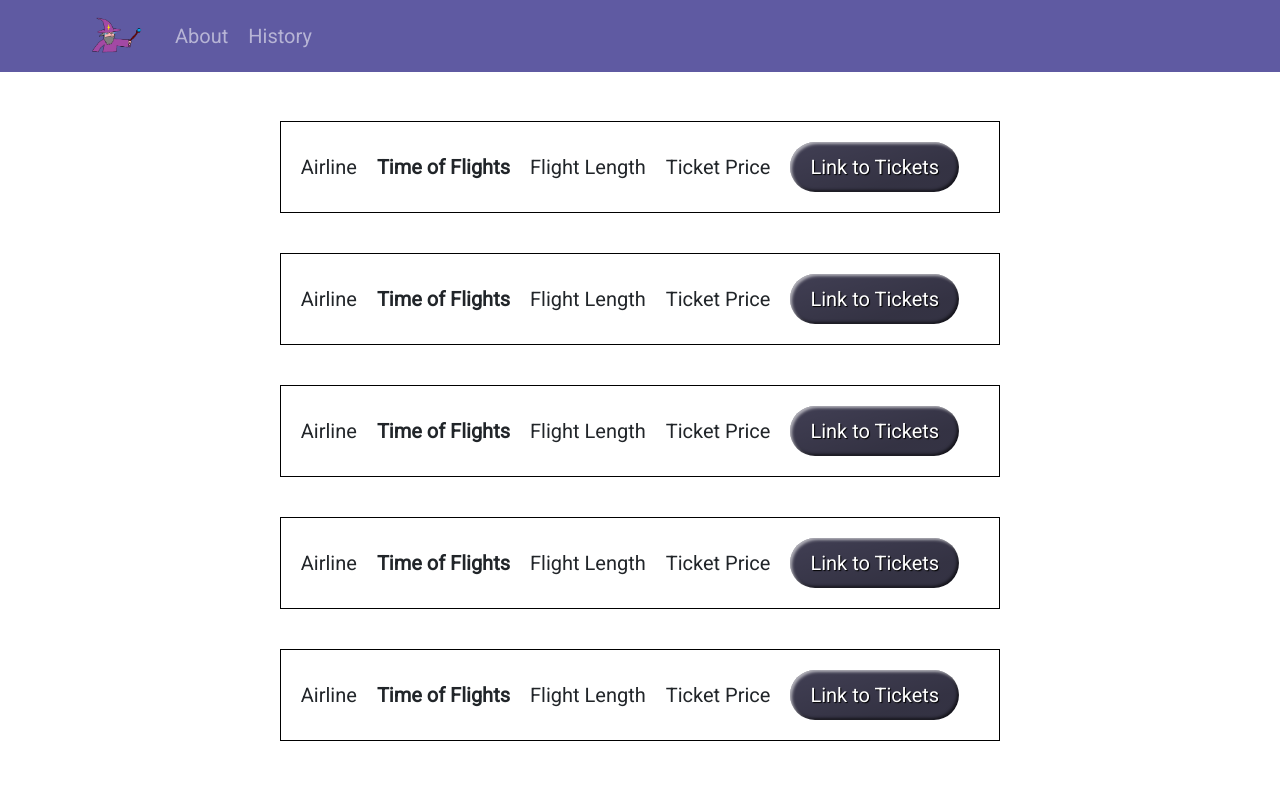
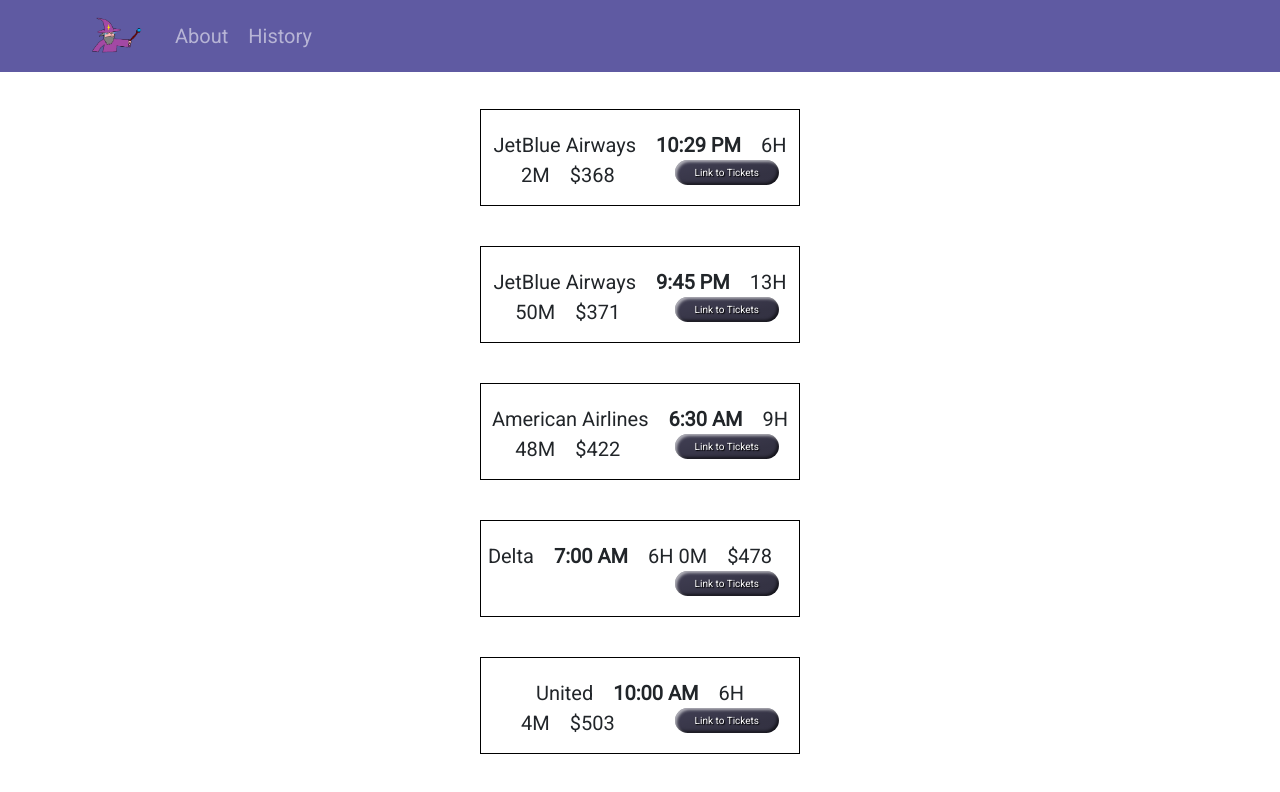
Before and after one commit to rydaws/mighty-ducks, a React (Create React App) app in the folder mighty-ducks/: page /History in a window 1280 px wide. Shown: the top 792 px of the page. Built offline with nearby package versions, Linux system fonts and the light colour scheme.

Commit message:
Fixed history contents and style

```diff
--- a/mighty-ducks/src/index.css
+++ b/mighty-ducks/src/index.css
@@ -128,10 +128,11 @@ footer {
 .ticketLink[type=button] {
   margin: auto;
   margin-right: 1rem;
+  margin-bottom: 1rem;
   border: 0;
   line-height: 2.5;
   padding: 0 20px;
-  font-size: 1rem;
+  font-size: .5rem;
   color: #fff;
   text-shadow: 1px 1px 1px #000;
   border-radius: 50px;
@@ -144,6 +145,7 @@ footer {
     inset -2px -2px 3px rgba(0, 0, 0, .6);
   align-items: center;
   position: relative;
+  float: right;
 }
 
 
@@ -201,12 +203,12 @@ section {
 }
 
 .flightHistory {
+  box-sizing: border-box;
+  width: 25%;
   border: 1px solid black;
-  padding-bottom: 1rem;
+  text-align: center;
+  margin-bottom: 2rem;
   padding-top: 1rem;
-  padding-right: 1rem;
-  padding-left: 1rem;
-  margin-bottom: 2rem;
 }
 
 .flightHistoryItem {
--- a/mighty-ducks/src/pages/History.js
+++ b/mighty-ducks/src/pages/History.js
@@ -4,38 +4,38 @@ function History() {
     return (
         <section>
             <div class="flightHistory">
-                <span class="flightHistoryItem">Airline</span>
-                <span class="flightHistoryItem"><strong>Time of Flights</strong></span>
-                <span class="flightHistoryItem">Flight Length</span>
-                <span class="flightHistoryItem">Ticket Price</span>
+                <span class="flightHistoryItem">JetBlue Airways</span>
+                <span class="flightHistoryItem"><strong>10:29 PM</strong></span>
+                <span class="flightHistoryItem">6H 2M</span>
+                <span class="flightHistoryItem">$368</span>
                 <button className="ticketLink" type="button">Link to Tickets</button>
             </div>
             <div class="flightHistory">
-                <span class="flightHistoryItem">Airline</span>
-                <span class="flightHistoryItem"><strong>Time of Flights</strong></span>
-                <span class="flightHistoryItem">Flight Length</span>
-                <span class="flightHistoryItem">Ticket Price</span>
+                <span class="flightHistoryItem">JetBlue Airways</span>
+                <span class="flightHistoryItem"><strong>9:45 PM</strong></span>
+                <span class="flightHistoryItem">13H 50M</span>
+                <span class="flightHistoryItem">$371</span>
                 <button className="ticketLink" type="button">Link to Tickets</button>
             </div>
             <div class="flightHistory">
-                <span class="flightHistoryItem">Airline</span>
-                <span class="flightHistoryItem"><strong>Time of Flights</strong></span>
-                <span class="flightHistoryItem">Flight Length</span>
-                <span class="flightHistoryItem">Ticket Price</span>
+                <span class="flightHistoryItem">American Airlines</span>
+                <span class="flightHistoryItem"><strong>6:30 AM</strong></span>
+                <span class="flightHistoryItem">9H 48M</span>
+                <span class="flightHistoryItem">$422</span>
                 <button className="ticketLink" type="button">Link to Tickets</button>
             </div>
             <div class="flightHistory">
-                <span class="flightHistoryItem">Airline</span>
-                <span class="flightHistoryItem"><strong>Time of Flights</strong></span>
-                <span class="flightHistoryItem">Flight Length</span>
-                <span class="flightHistoryItem">Ticket Price</span>
+                <span class="flightHistoryItem">Delta</span>
+                <span class="flightHistoryItem"><strong>7:00 AM</strong></span>
+                <span class="flightHistoryItem">6H 0M</span>
+                <span class="flightHistoryItem">$478</span>
                 <button className="ticketLink" type="button">Link to Tickets</button>
             </div>
             <div class="flightHistory">
-                <span class="flightHistoryItem">Airline</span>
-                <span class="flightHistoryItem"><strong>Time of Flights</strong></span>
-                <span class="flightHistoryItem">Flight Length</span>
-                <span class="flightHistoryItem">Ticket Price</span>
+                <span class="flightHistoryItem">United</span>
+                <span class="flightHistoryItem"><strong>10:00 AM</strong></span>
+                <span class="flightHistoryItem">6H 4M</span>
+                <span class="flightHistoryItem">$503</span>
                 <button className="ticketLink" type="button">Link to Tickets</button>
             </div>
         </section>
```
